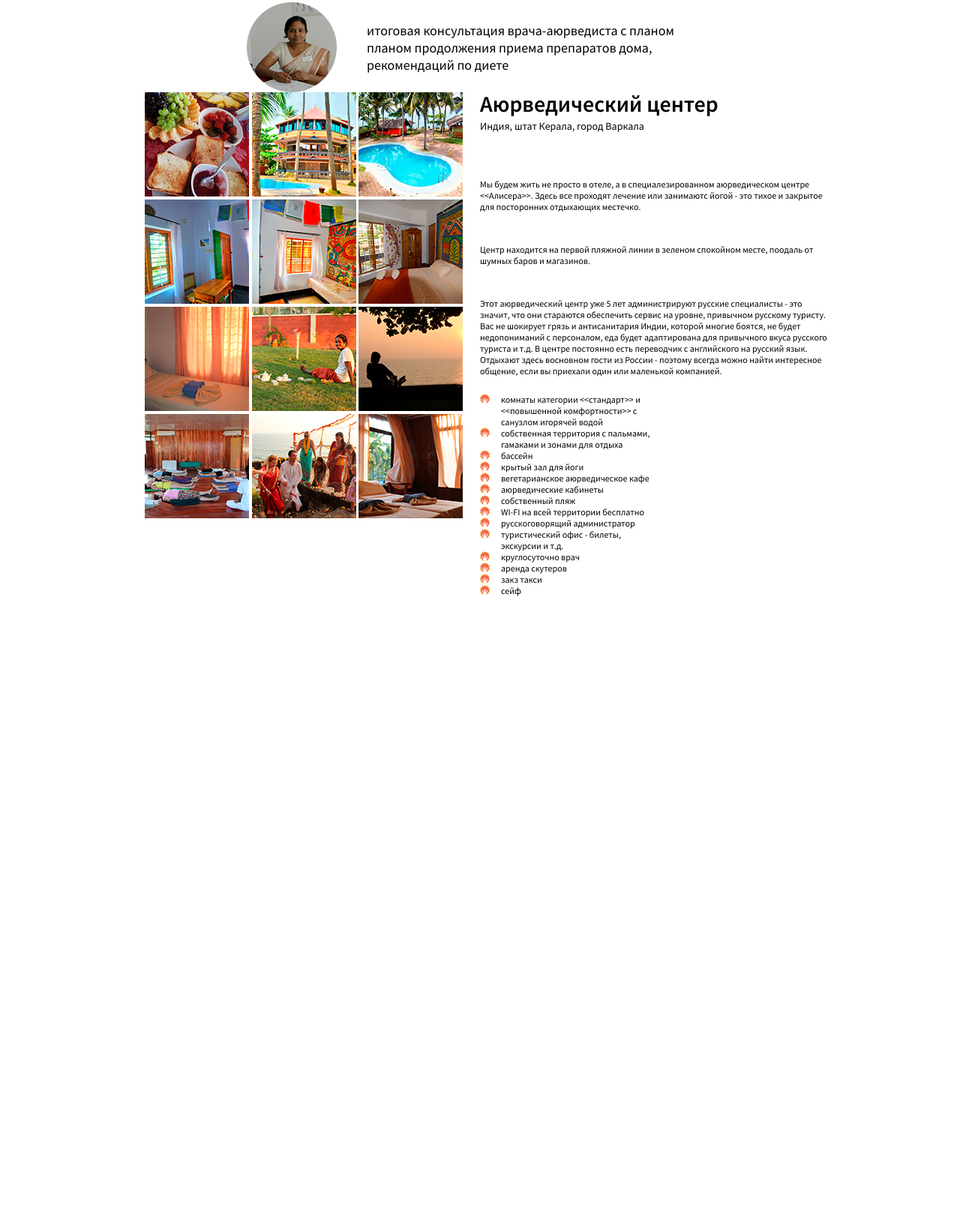
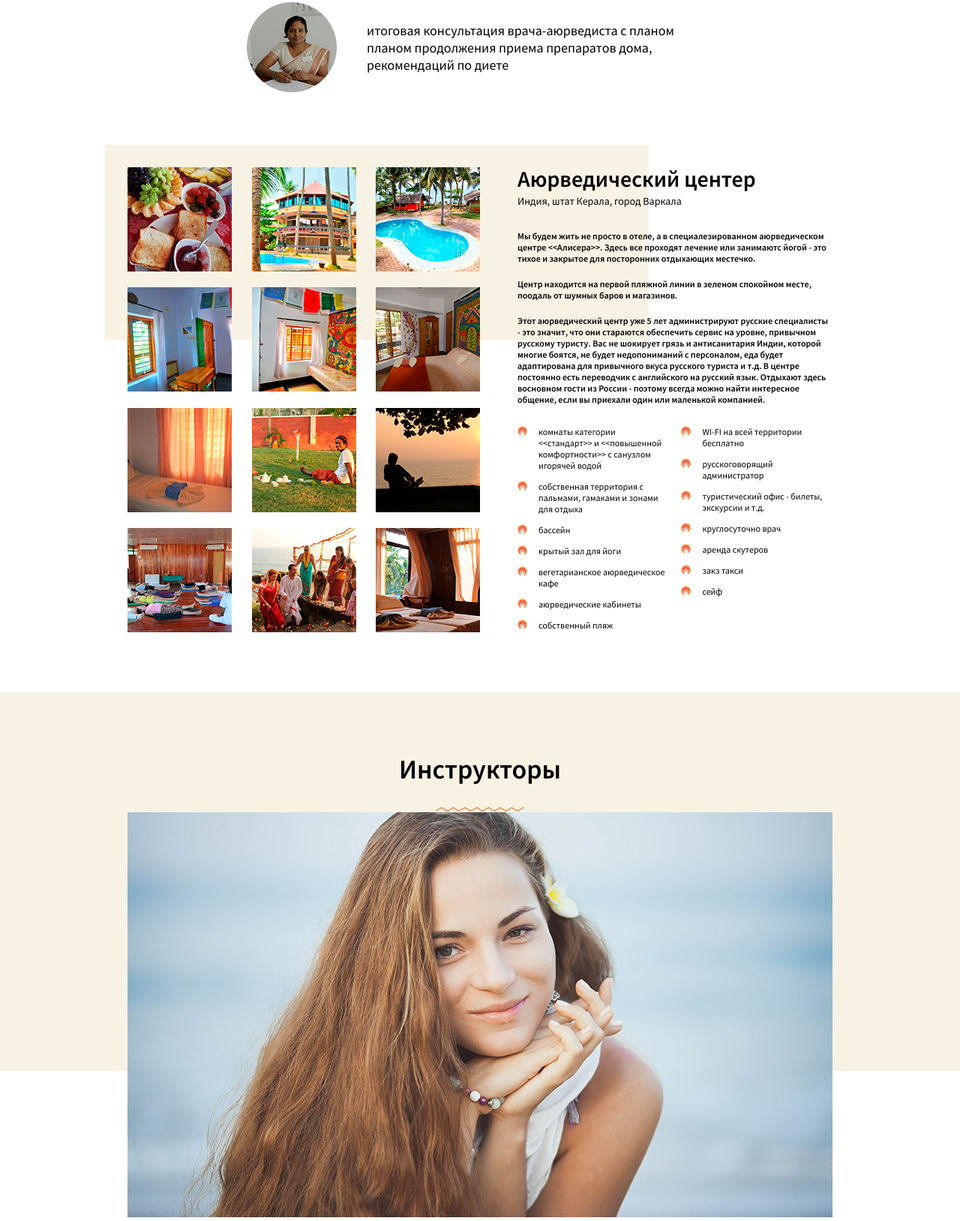
Before and after one commit to VICTOR-81/Yoga-tour, a plain HTML site: page index.html in a window 1280 px wide. Shown: the part 5592-7220 px from the top of the page at 75% size. Before the commit the page ends 6467 px from the top, so only its background shows below. Drawn offline with nearby package versions, Linux system fonts and the light colour scheme.

Commit message:
верстка

```diff
--- a/css/style.css
+++ b/css/style.css
@@ -235,7 +235,8 @@ padding-top: 14px;
   font-weight: 600;
  }
  .s3,
- .s5{
+ .s5,
+ .s7{
   padding-top: 80px;
   background-color: #f8f2e4;
   height: 505px;
@@ -411,7 +412,6 @@ p{
 }
 .s6-list_item::before{
   content: "";
-  /* background-image: url(../images/s6-list_item-1.jpg); */
   position: absolute;
   width: 120px;
   height: 120px;
@@ -434,22 +434,41 @@ p{
 }
 .s6-info{
   display: flex;
+  margin-top: 100px;
+  position: relative;
+  height: 620px;
+}
+.s6-info::before{
+  content: "";
+  position: absolute;
+  width: 725px;
+  height: 260px;
+  background-color: #f8f2e4;
+  margin-left: -30px;
+  margin-top: -30px;
 }
 .info-img{
   width: 50%;
+  z-index: 1;
+  display: flex;
+  flex-wrap: wrap;
+  justify-content: space-between;
+  align-content: space-between;
 }
 .info-center{
   width: 50%;
   display: flex;
   flex-direction: column;
-  align-items: start;
+  justify-content: space-between;
   text-align: left;
+  z-index: 1;
+  padding-left: 50px;
 }
 .s6-center{
   font-size: 30px;
   text-align: inherit;
   line-height: 30px;
-  margin-bottom: 36px;
+  margin-bottom: 5px;
   font-weight: 600;
 }
 .s6-center span{
@@ -461,18 +480,23 @@ p{
   font-size: 12px;
   text-align: inherit;
   margin-top: 19px;
+  margin-bottom: 0;
+  font-weight: 600;
 }
 .s6-center_list{
   font-size: 12px;
   display: flex;
   flex-direction: column;
   flex-wrap: wrap;
-  height: 100%;
+  align-content: space-between;
+  height: 293px;
+  margin-top: 15px;
 }
 .s6-center_list li{
   padding-left: 28px;
   position: relative;
-  width: 50%;
+  width: 48%;
+  margin-top: 13px;
 }
 .s6-center_list li::before{
   content: "";
@@ -482,3 +506,10 @@ p{
   left: 0;
   position: absolute;
 }
+.s7-instructors{
+  width: 100%;
+  height: 540px;
+}
+.instructor-1{
+  background-image: url(../images/s7-instructor1.jpg);
+}
--- a/index.html
+++ b/index.html
@@ -446,6 +446,16 @@
       </div>
     </div>
   </section>
+
+  <section class="s7">
+    <div class="container">
+      <h3 class="s7-title title">
+        Инструкторы
+      </h3>
+      <div class="s7-instructors instructor-1"></div>
+      <div class="s7-instructors instructor-2"></div>
+    </div>
+  </section>
   <script src="https://ajax.googleapis.com/ajax/libs/jquery/3.4.1/jquery.min.js"></script>
   <script src="js/slick.min.js"></script>
   <script src="js/main.js"></script>
```
Also changed, not shown: images/s7-instructor1.jpg (added), images/s7-instructor2.jpg (added).
